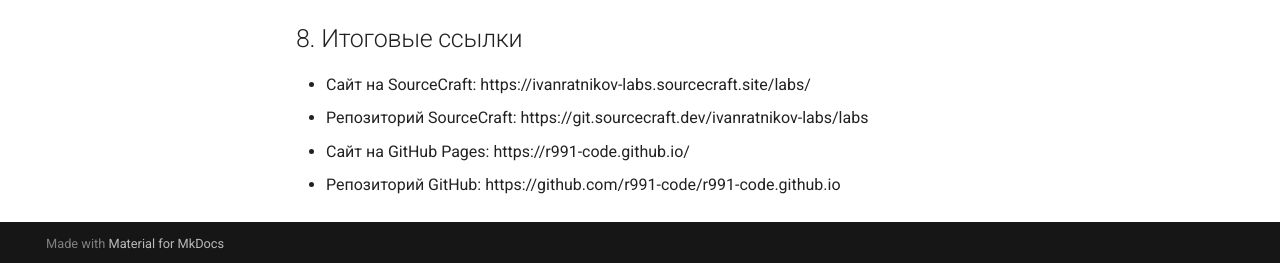
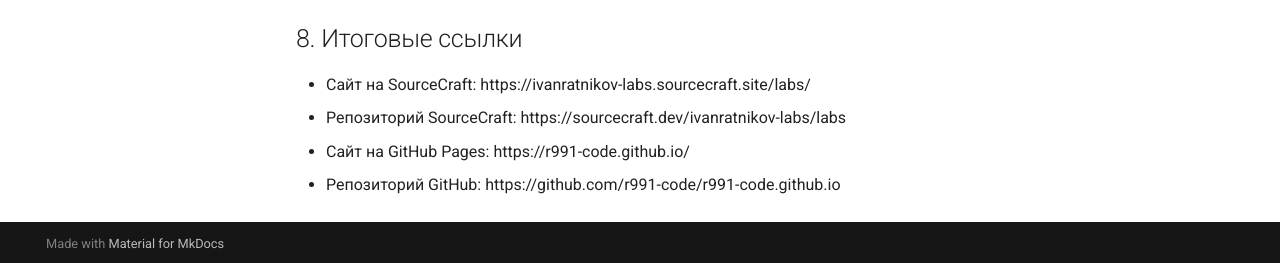
Before and after one commit to r991-code/r991-code.github.io, an MkDocs documentation site: the page built from source/docs/labs/lab3.md, in a window 1280 px wide and 900 px high, scrolled down 2669 px. Shown: the part 634-897 px from the top of the window. Built offline with MkDocs 1.6.1 and Material for MkDocs 9.7.7, drawn with Linux system fonts in a browser that asks for light colours; some of the changed lines change nothing that is shown.

Commit message:
add lab3

```diff
--- a/source/docs/labs/lab3.md
+++ b/source/docs/labs/lab3.md
@@ -109,6 +109,6 @@
 ## 8. Итоговые ссылки
 
 - Сайт на SourceCraft: https://ivanratnikov-labs.sourcecraft.site/labs/
-- Репозиторий SourceCraft: https://git.sourcecraft.dev/ivanratnikov-labs/labs
+- Репозиторий SourceCraft: https://sourcecraft.dev/ivanratnikov-labs/labs
 - Сайт на GitHub Pages: https://r991-code.github.io/
 - Репозиторий GitHub: https://github.com/r991-code/r991-code.github.io
```
